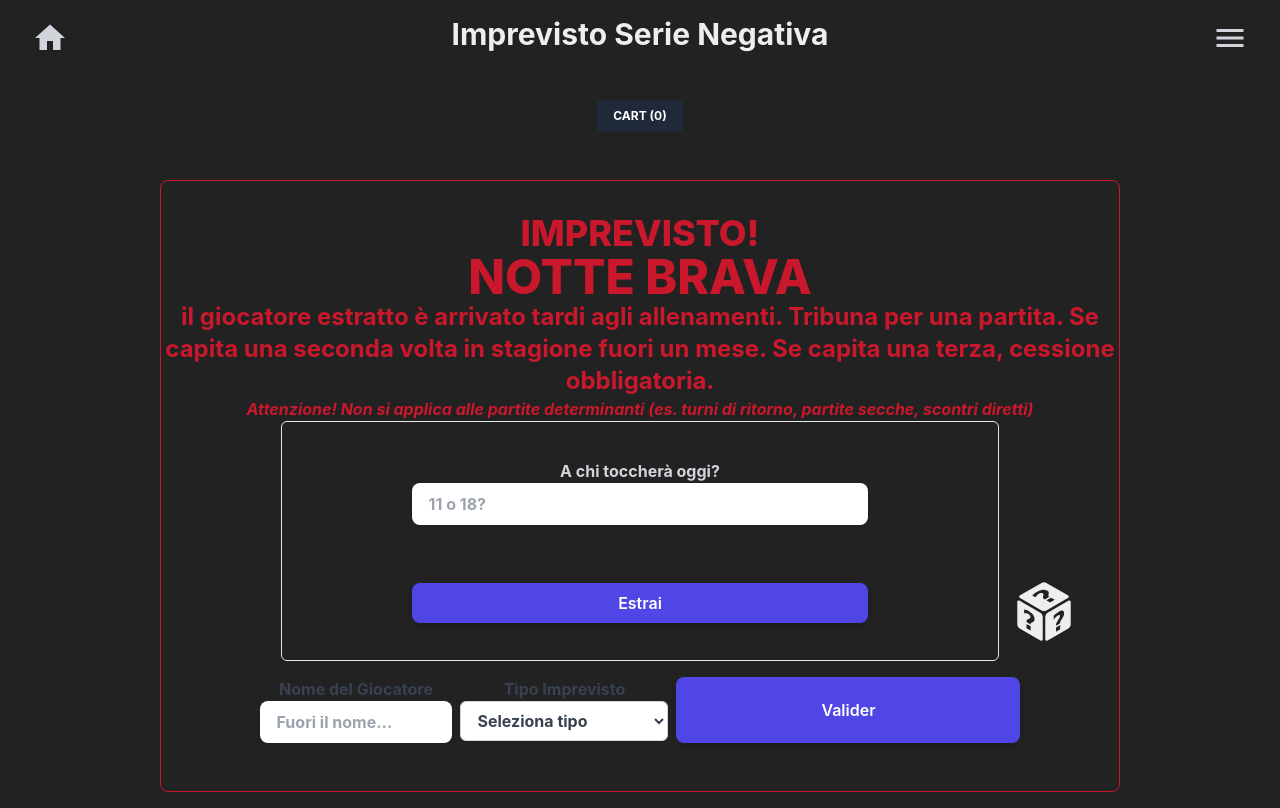
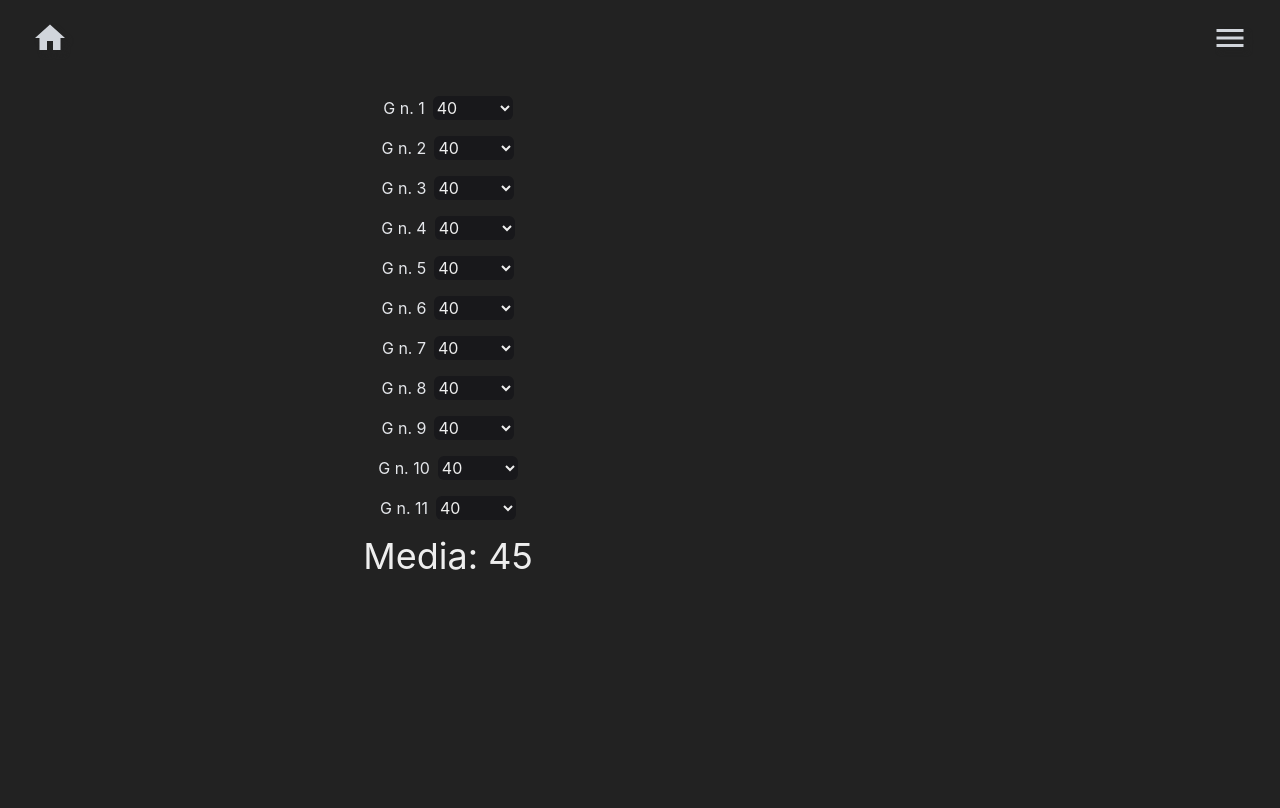
Before and after one commit to tgalex75/imprevisti-fc24, a React (Create React App) app: page / in a window 1280 px wide. Built offline with nearby package versions, Linux system fonts and the light colour scheme.

Commit message:
v0.0.3.3

```diff
--- a/src/App.js
+++ b/src/App.js
@@ -3,9 +3,12 @@ import "./App.css";
 import Navbar from "./Components/Navbar";
 //import Prepartita from "./Pages/Prepartita"
 //import ImprevistoCommunity from "./Components/ImprevistoCommunity";
-import SerieNegativa from "./Pages/SerieNegativa";
+//import SerieNegativa from "./Pages/SerieNegativa";
 //import Ingaggio from "./Pages/Ingaggio";
-import RiepilogoImprevisti from "./Components/RiepilogoImprevisti";
+//import RiepilogoImprevisti from "./Components/RiepilogoImprevisti";
+import MediaOverall from "./Pages/MediaOverall";
+
+
 
 function App() {
     return (
@@ -13,9 +16,11 @@ function App() {
             <Navbar />
             {/* <Home /> */}
             {/* <Prepartita /> */}
-            <SerieNegativa />
+            {/* <SerieNegativa /> */}
             {/* <Ingaggio /> */}
             {/* <RiepilogoImprevisti /> */}
+            <MediaOverall />
+
 
 
 
--- a/src/Components/Elements.js
+++ /dev/null
@@ -1,29 +0,0 @@
-const selectSN = (
-    <label class="text-gray-700" for="animals">
-        Tipo Imprevisto
-        <select
-            class="block px-3 py-2 text-gray-700 bg-white border border-gray-300 rounded-md shadow-sm w-52 focus:outline-none focus:ring-primary-500 focus:border-primary-500"
-            name="tipo-imprevisto"
-        >
-            <option value="">Seleziona tipo</option>
-            <option value="nottebrava">Notte Brava</option>
-            <option value="gelosia">Gelosia</option>
-            <option value="rivalita">Rivalità</option>
-        </select>
-    </label>
-);
-
-const inputSN = (
-    <div class=" relative ">
-        <label for="name-with-label" class="text-gray-700">
-            Nome del Giocatore
-        </label>
-        <input
-            type="text"
-            id="nome-giocatore"
-            class=" rounded-lg border-transparent flex-1 appearance-none border border-gray-300 w-full py-2 px-4 bg-white text-gray-700 placeholder-gray-400 shadow-sm text-base focus:outline-none focus:ring-2 focus:ring-purple-600 focus:border-transparent"
-            name="nomeGiocatore"
-            placeholder="Fuori il nome..."
-        />
-    </div>
-);
--- /dev/null
+++ b/src/Data/datiMediaOverall.js
@@ -0,0 +1,6 @@
+const datiMediaOverall = [
+    {
+        id: 1,
+        defValue: 50
+    }
+]
--- a/src/Pages/MediaOverall.js
+++ b/src/Pages/MediaOverall.js
@@ -1,9 +1,66 @@
-import React from 'react'
+import React, { useState } from "react";
 
 const MediaOverall = () => {
-  return (
-    <div>MediaOverall</div>
-  )
-}
+    let players = Array.from({ length: 11 }, (value, index) => index + 1);
 
-export default MediaOverall
+    const arrayRange = (start, stop, step) =>
+        Array.from(
+            { length: (stop - start) / step + 1 },
+            (value, index) => start + index * step
+        );
+
+    let valori = arrayRange(40, 99, 1);
+
+    const [values, setValues] = useState([
+        40, 41, 42, 43, 44, 45, 46, 47, 48, 49, 50,
+    ]);
+
+    const handleChange = (e) => {
+        const { name, value } = e.target;
+        /* e.preventDefault(); */
+        setValues({
+            ...values,
+            [name]: value,
+        });
+    };
+
+    let sum = 0;
+
+    const calcolaMedia = () => {
+        for (let i in values) {
+            sum += parseFloat(values[i]);
+        }
+        return (sum / 11).toFixed();
+    };
+
+    const result = calcolaMedia();
+
+    console.log(result);
+
+    const renderedInputs = players.map((el) => (
+        <div key={el} className="relative flex gap-2">
+            <label htmlFor={`label-${el}`} className="text-gray-200">
+                G n. {el}
+            </label>
+            <select
+                type="number"
+                id="name-with-label"
+                onChange={handleChange}
+                className="rounded-md min-w-[5rem] bg-zinc-900 "
+            >
+                {valori.map((num) => (
+                    <option value={num}>{num}</option>
+                ))}
+            </select>
+        </div>
+    ));
+    return (
+        <div className="pt-24 w-[70vw] flex items-center gap-4 flex-col">
+            {renderedInputs}
+
+            <h2 className="text-4xl">Media: {result}</h2>
+        </div>
+    );
+};
+
+export default MediaOverall;
--- a/src/Pages/SerieNegativa.js
+++ b/src/Pages/SerieNegativa.js
@@ -5,10 +5,9 @@ import { CartContext } from "../context/cart";
 import datiSerieNegativa from "../Data/datiSerieNegativa";
 import SecondaEstrazione from "../Components/SecondaEstrazione";
 import RiepilogoImprevisti from "../Components/RiepilogoImprevisti";
-import { inputSN, selectSN } from "../Components/Elements";
 
 const SerieNegativa = () => {
-    const [casuale, setCasuale] = useState(6);
+    const [casuale, setCasuale] = useState(null);
 
     const inputRef = useRef(null);
     const selectRef = useRef(null);
@@ -36,14 +35,6 @@ const SerieNegativa = () => {
     return (
         <section className="font-bold flex flex-col justify-around gap-12 items-center min-h-[75vh] w-full py-4">
             <h1 className="text-3xl select-none">Imprevisto Serie Negativa</h1>
-            {!showModal && (
-                <button
-                    className="px-4 py-2 bg-gray-800 text-white text-xs font-bold uppercase rounded hover:bg-gray-700 focus:outline-none focus:bg-gray-700"
-                    onClick={toggle}
-                >
-                    Cart ({cartItems.length})
-                </button>
-            )}
 
             {/* BOX PRIMA ESTRAZIONE */}
             <div
@@ -114,8 +105,16 @@ const SerieNegativa = () => {
                                 })
                             }
                         >
-                            Valider
+                            Invia
                         </button>
+                        {!showModal && (
+                            <button
+                                className="px-4 py-2 bg-gray-800 text-white text-xs font-bold uppercase rounded hover:bg-gray-700 focus:outline-none focus:bg-gray-700"
+                                onClick={toggle}
+                            >
+                                Cart ({cartItems.length})
+                            </button>
+                        )}
                     </div>
                 )}
             </div>
--- a/src/index.css
+++ b/src/index.css
@@ -16,8 +16,6 @@ body {
     -moz-osx-font-smoothing: grayscale;
     background-color: #222;
     color: #eeeeee;
-    --clr-prim: #c9182c;
-    --clr-sec: #105442;
 }
 
 code {
```
